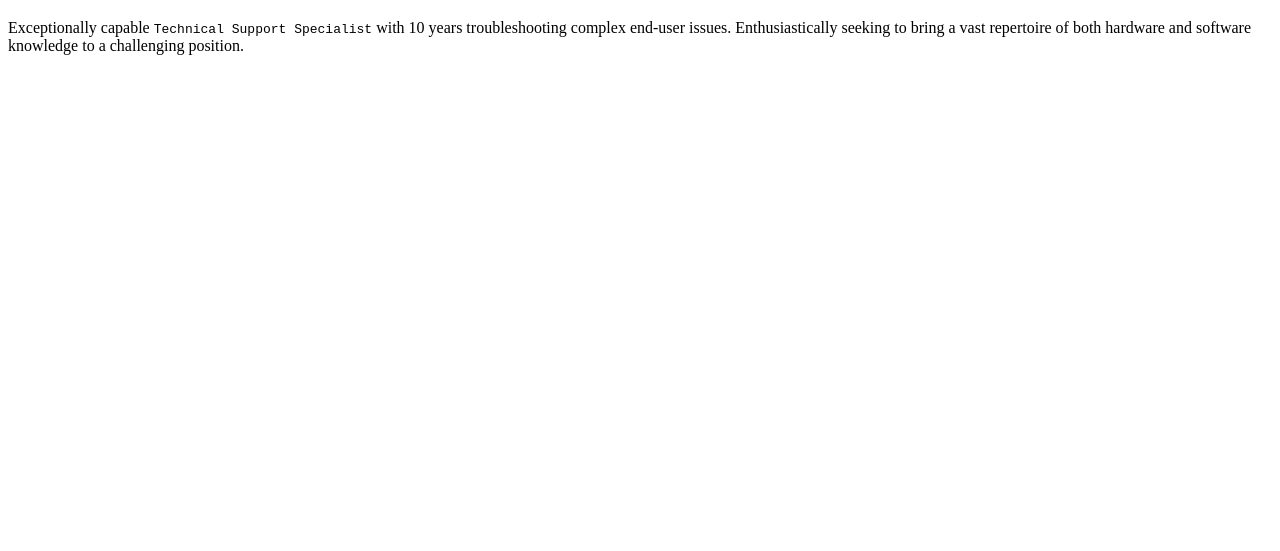
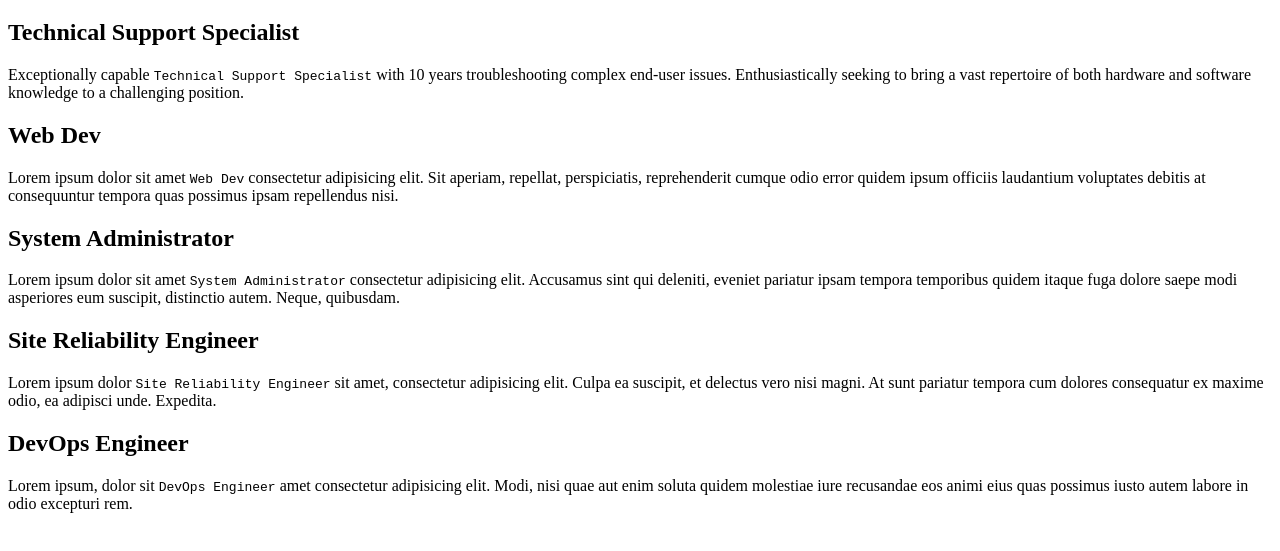
Before and after one commit to BorkStick/html-resume, a plain HTML site: page summary.html in a window 1280 px wide. Shown: the part 61-612 px from the top of the page. Drawn offline with Linux system fonts and the light colour scheme.

Commit message:
added stuff to the summary page

```diff
--- a/summary.html
+++ b/summary.html
@@ -8,12 +8,44 @@
   </head>
   <body>
     <h1>Professional Summary</h1>
-
+    <h2 id="tech-support">Technical Support Specialist</h2>
     <p>
       Exceptionally capable <code>Technical Support Specialist</code> with 10
       years troubleshooting complex end-user issues. Enthusiastically seeking to
       bring a vast repertoire of both hardware and software knowledge to a
       challenging position.
     </p>
+
+    <h2 id="web-dev">Web Dev</h2>
+    <p>
+      Lorem ipsum dolor sit amet <code>Web Dev</code> consectetur adipisicing
+      elit. Sit aperiam, repellat, perspiciatis, reprehenderit cumque odio error
+      quidem ipsum officiis laudantium voluptates debitis at consequuntur
+      tempora quas possimus ipsam repellendus nisi.
+    </p>
+
+    <h2 id="sysadmin">System Administrator</h2>
+    <p>
+      Lorem ipsum dolor sit amet <code>System Administrator</code> consectetur
+      adipisicing elit. Accusamus sint qui deleniti, eveniet pariatur ipsam
+      tempora temporibus quidem itaque fuga dolore saepe modi asperiores eum
+      suscipit, distinctio autem. Neque, quibusdam.
+    </p>
+
+    <h2 id="sre">Site Reliability Engineer</h2>
+    <p>
+      Lorem ipsum dolor <code>Site Reliability Engineer</code> sit amet,
+      consectetur adipisicing elit. Culpa ea suscipit, et delectus vero nisi
+      magni. At sunt pariatur tempora cum dolores consequatur ex maxime odio, ea
+      adipisci unde. Expedita.
+    </p>
+
+    <h2 id="devops">DevOps Engineer</h2>
+    <p>
+      Lorem ipsum, dolor sit <code>DevOps Engineer</code> amet consectetur
+      adipisicing elit. Modi, nisi quae aut enim soluta quidem molestiae iure
+      recusandae eos animi eius quas possimus iusto autem labore in odio
+      excepturi rem.
+    </p>
   </body>
 </html>
```
